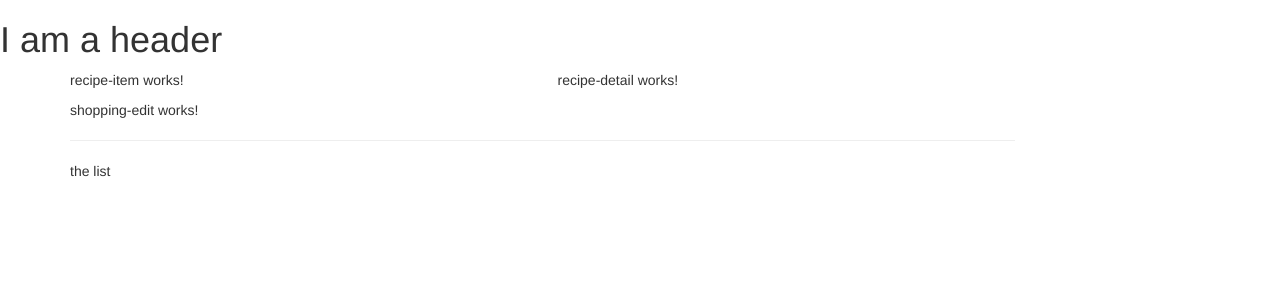
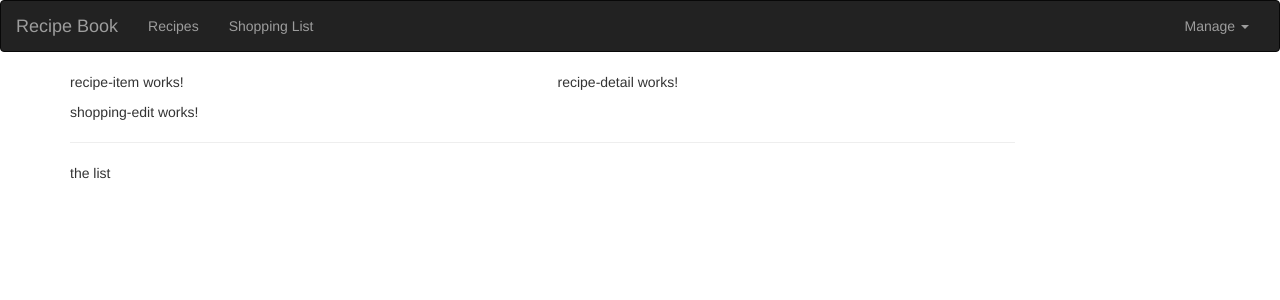
Before and after one commit to CristianLluis/angular-practice, an Angular app: page / in a window 1280 px wide. Shown: the top 300 px of the page. Built offline with nearby package versions, Linux system fonts and the light colour scheme.

Commit message:
adds minimalistic bootstrap navbar/header

```diff
--- a/src/app/header/header.component.html
+++ b/src/app/header/header.component.html
@@ -1 +1,22 @@
-<p class="h1">I am a header</p>
+<nav class="navbar navbar-inverse">
+  <div class="container-fluid">
+    <div class="navbar-header">
+      <a href="#" class="navbar-brand">Recipe Book</a>
+    </div>
+    <div class="collapse navbar-collapse">
+      <ul class="nav navbar-nav">
+        <li><a href="#">Recipes</a></li>
+        <li><a href="#">Shopping List</a></li>
+      </ul>
+      <ul class="nav navbar-nav navbar-right">
+        <li class="dropdow">
+          <a href="#" class="dropdown-toggle" role="button">Manage <span class="caret"></span></a>
+          <ul class="dropdown-menu">
+            <li><a href="#">Save Data</a></li>
+            <li><a href="#">Fetch Data</a></li>
+          </ul>
+        </li>
+      </ul>
+    </div>
+  </div>
+</nav>
```
